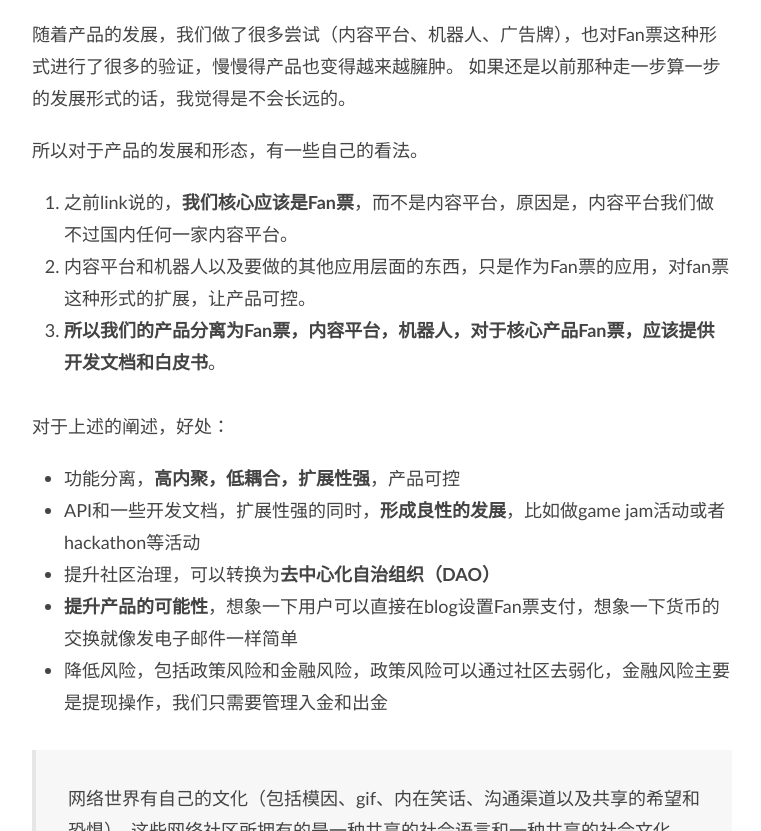
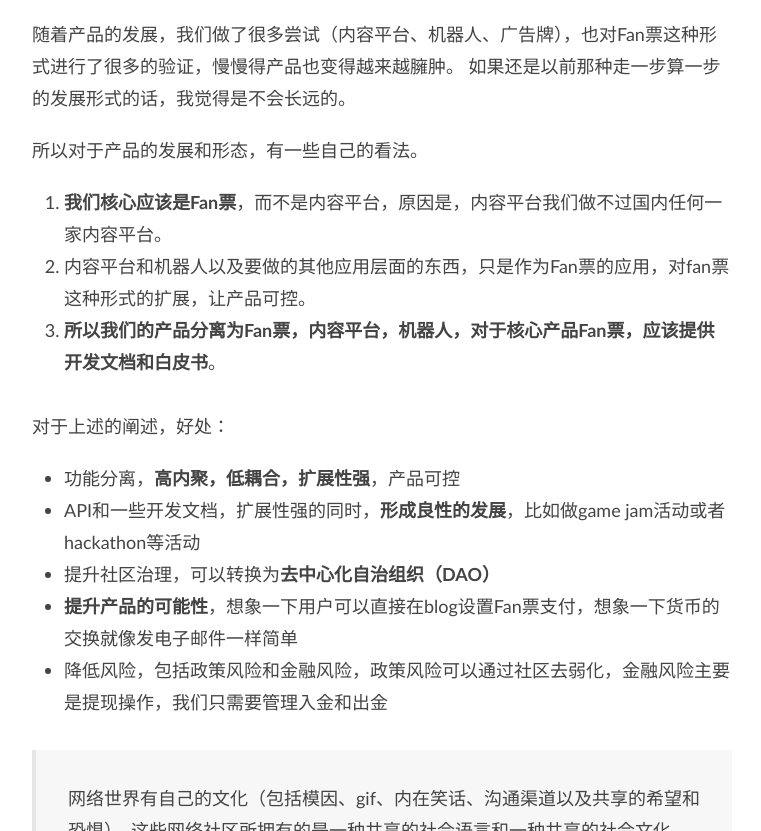
Before and after one commit to shellteo/shellteo.github.io, a Jekyll site: the page built from _posts/2020-02-10-social-money-dao.markdown, in a window 1280 px wide and 900 px high, scrolled down 697 px, cut to the strip 69-900 px from the top of the window. Shown: the whole strip, without its empty margins (258-1019 px from the left). Built offline with Jekyll 4.4.1, drawn with Linux system fonts in a browser that asks for light colours; comment, search, counter and statistics services are not loaded.

Commit message:
update socail money article

```diff
--- a/_posts/2020-02-10-social-money-dao.markdown
+++ b/_posts/2020-02-10-social-money-dao.markdown
@@ -15,7 +15,7 @@ description: "对产品的发展和形态的思考"
 
 所以对于产品的发展和形态，有一些自己的看法。
 
-1. 之前link说的，**我们核心应该是Fan票**，而不是内容平台，原因是，内容平台我们做不过国内任何一家内容平台。
+1. **我们核心应该是Fan票**，而不是内容平台，原因是，内容平台我们做不过国内任何一家内容平台。
 2. 内容平台和机器人以及要做的其他应用层面的东西，只是作为Fan票的应用，对fan票这种形式的扩展，让产品可控。
 3. **所以我们的产品分离为Fan票，内容平台，机器人，对于核心产品Fan票，应该提供开发文档和白皮书**。
 
```
